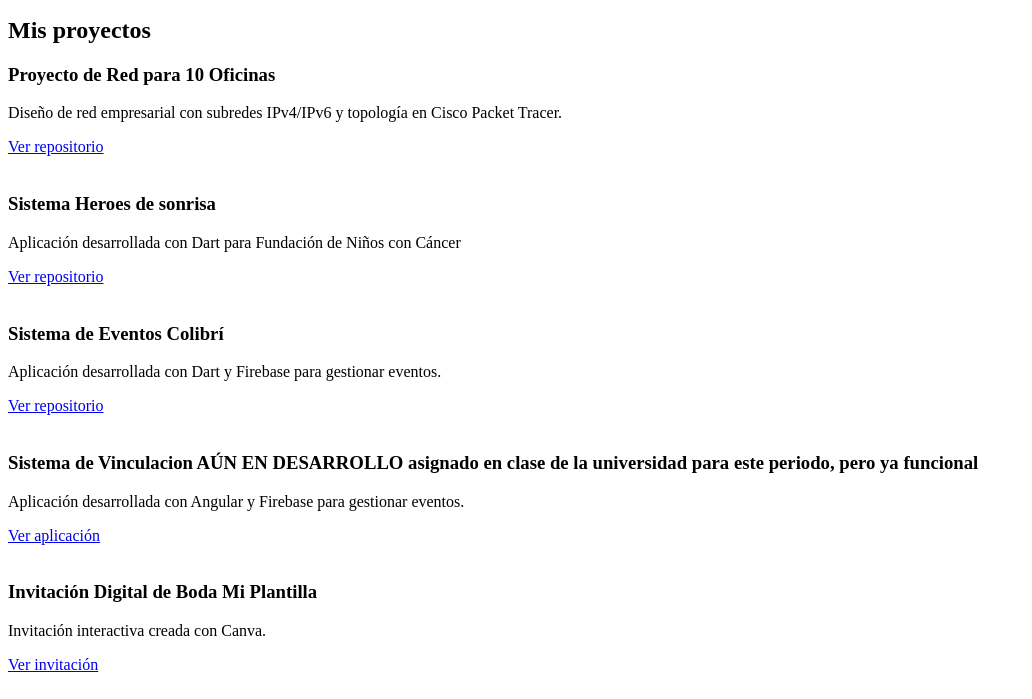
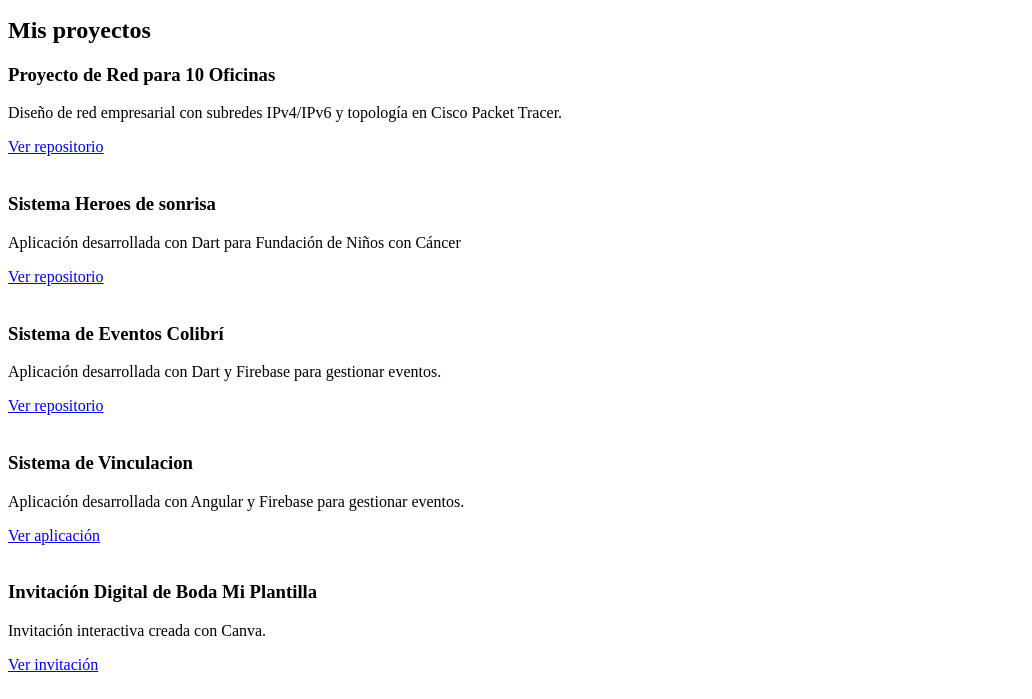
Before and after one commit to JulsRods/julietterodas.github.io, a plain HTML site: page index.html in a window 1280 px wide. Shown: the part 101-800 px from the top of the page, without its empty margins (0-1032 px from the left). Drawn offline with Linux system fonts and the light colour scheme.

Commit message:
Update index.html

```diff
--- a/index.html
+++ b/index.html
@@ -35,7 +35,7 @@ Ver repositorio
 
 <br><br>
 
-<h3>Sistema de Vinculacion AÚN EN DESARROLLO asignado en clase de la universidad para este periodo, pero ya funcional</h3>
+<h3>Sistema de Vinculacion</h3>
 <p>Aplicación desarrollada con Angular y Firebase para gestionar eventos.</p>
 <a href="https://gestion-horas-de-vinculacion.web.app/inicio-sesion">
 Ver aplicación
```
